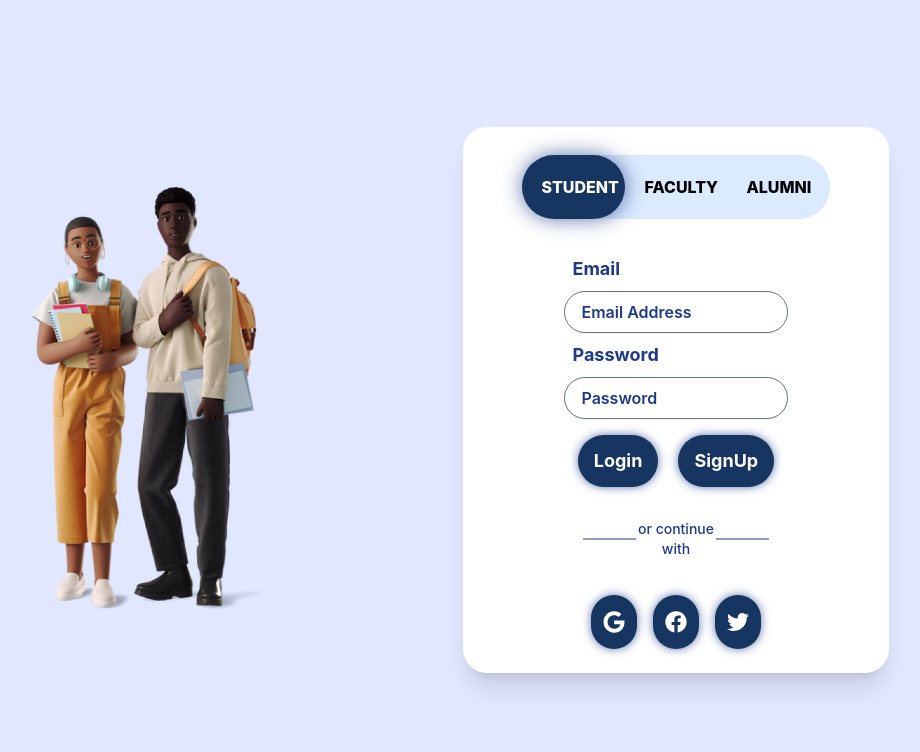
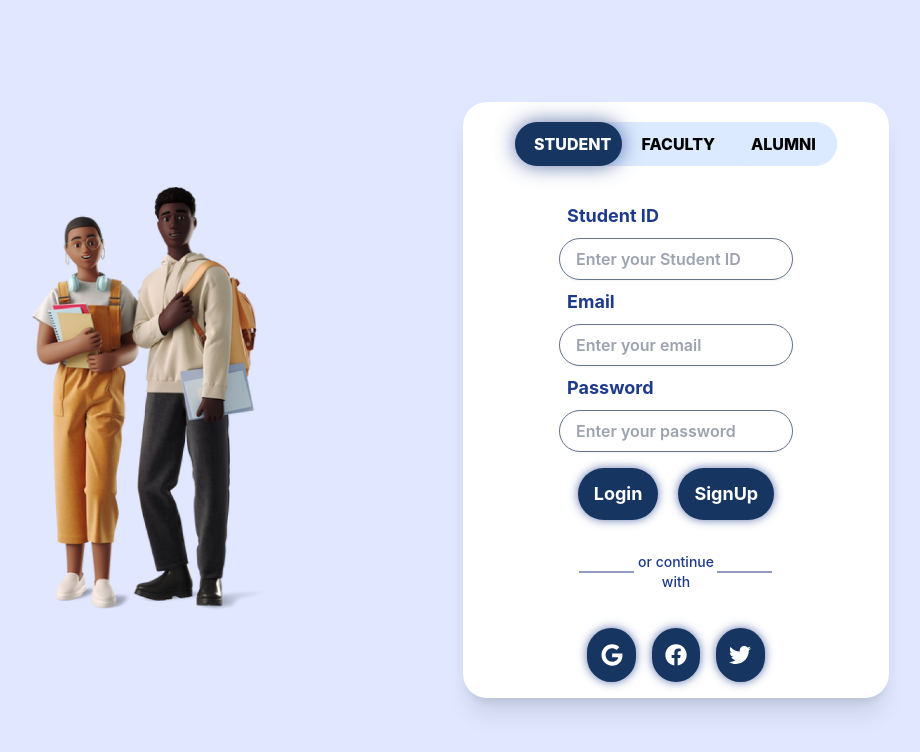
Before and after one commit to sinhasatyam045/Alum_Fullstack, a React (Vite) app: page /login in a window 1280 px wide. Shown: the top 752 px of the page, without its empty margins (236-1156 px from the left). Built offline with nearby package versions, Linux system fonts and the light colour scheme.

Commit message:
Login Page Console Logs

```diff
--- a/src/components/login/TripleLogin.jsx
+++ b/src/components/login/TripleLogin.jsx
@@ -1,7 +1,7 @@
-import React from 'react'
-import { useState } from 'react'
-import { FaFacebook, FaGoogle, FaTwitter } from 'react-icons/fa'
-import { useNavigate } from 'react-router-dom'
+import React from "react";
+import { useState } from "react";
+import { FaFacebook, FaGoogle, FaTwitter } from "react-icons/fa";
+import { useNavigate } from "react-router-dom";
 // Important info for Backend Devs :
 
 // The handling between Faculty, Student or Alumni Login is decided by the variable activeUser
@@ -11,40 +11,63 @@ import { useNavigate } from 'react-router-dom'
 // activeUser = 3 : Alumni Login
 
 const TripleLogin = () => {
-    const [activeUser, setactiveUser] = useState(1) //default set to Student
-    const [imageOpacity, setImageOpacity] = useState(100)
+  const [activeUser, setactiveUser] = useState(1); //default set to Student
+  const [imageOpacity, setImageOpacity] = useState(100);
+  const [user, setUser] = useState({
+    type: "Student",
+    userID: "",
+    email: "",
+    password: "",
+  });
   const navigate = useNavigate();
 
+  const handleButtonClick = (buttonNumber) => {
+    const type =
+      buttonNumber === 1
+        ? "Student"
+        : buttonNumber === 2
+        ? "Faculty"
+        : "Alumni";
+    setUser({ type: type });
+    setactiveUser(buttonNumber);
+    setImageOpacity(0);
+    setTimeout(() => setImageOpacity(1), 100);
+  };
 
-    const handleButtonClick = (buttonNumber) => {
-        setactiveUser(buttonNumber)
-        setImageOpacity(0)
-        setTimeout(() => setImageOpacity(1), 100)
+  function handleChange(e) {
+    // console.log(e);
+    const { id, value } = e.target;
+    // console.log(id, " ", value);
+    setUser({
+      ...user,
+      [id]: value,
+    });
   }
 
   const handleLoginClick = () => {
-        navigate('/dashboard');
-    }
+    console.log(user);
+    navigate("/dashboard");
+  };
   const handleSignupClick = () => {
-        navigate('/signup');
-    }
+    navigate("/signup");
+  };
 
   return (
     <>
-            <div className="w-full h-full flex justify-center items-center">
-                <div className="flex  items-center justify-center w-full h-screen bg-indigo-100">
+      <div className="w-full flex justify-center items-center h-dvh bg-indigo-100">
+        <div className="flex  items-center justify-center w-full ">
           <div className="flex items-center align-center p-10 m-10">
             {activeUser === 1 && (
               <img
                 src="/Images/LoginImages/StudentImage.png"
                 alt="Alumni Image"
                 style={{
-                                    maxWidth: '100%',
-                                    maxHeight: '100%',
+                  maxWidth: "100%",
+                  maxHeight: "100%",
                   opacity: imageOpacity,
-                                    transition: 'opacity 0.2s ease-in-out',
+                  transition: "opacity 0.2s ease-in-out",
                 }}
-                                className='w-96'
+                className="w-24 md:w-48 lg:w-96"
               />
             )}
             {activeUser === 2 && (
@@ -52,12 +75,12 @@ const TripleLogin = () => {
                 src="/Images/LoginImages/FacultyImage.png"
                 alt="Alumni Image"
                 style={{
-                                    maxWidth: '100%',
-                                    maxHeight: '100%',
+                  maxWidth: "100%",
+                  maxHeight: "100%",
                   opacity: imageOpacity,
-                                    transition: 'opacity 0.2s ease-in-out',
+                  transition: "opacity 0.2s ease-in-out",
                 }}
-                                className='w-96'
+                className="w-24 md:w-48 lg:w-96"
               />
             )}
             {activeUser === 3 && (
@@ -65,47 +88,41 @@ const TripleLogin = () => {
                 src="/Images/LoginImages/AlumniImage.png"
                 alt="Alumni Image"
                 style={{
-                                    maxWidth: '100%',
-                                    maxHeight: '100%',
+                  maxWidth: "100%",
+                  maxHeight: "100%",
                   opacity: imageOpacity,
-                                    transition: 'opacity 0.2s ease-in-out',
+                  transition: "opacity 0.2s ease-in-out",
                 }}
-                                className='w-96'
+                className="w-24 md:w-32 lg:w-56 xl:w-96"
               />
             )}
           </div>
 
-                    <div className="bg-white w-1/3 shadow-xl rounded-3xl p-7 m-10 flex flex-col items-center">
-
+          <div className="bg-white w-1/3 shadow-xl rounded-3xl p-2 md:p-4 lg:p-5 m-10 flex flex-col items-center">
             {/* sliding Button */}
             <div className="bg-blue-100 rounded-full w-5/6 flex justify-center relative">
               {/* Sliding Button */}
               <button
                 className="absolute left-0 top-0 w-1/3"
                 style={{
-                                    borderRadius: '999px',
+                  borderRadius: "999px",
 
-                                    padding: 20,
+                  //   padding: 20,
                   marginLeft:
-                                        activeUser === 1
-                                            ? '0'
-                                            : activeUser === 2
-                                                ? '33%'
-                                                : '67%',
-                                    transition: 'all 0.3s ease-in-out',
-                                    boxShadow: '0 0 20px rgba(30, 58, 138, 0.7)',
-                                    ':hover': {
-                                        backgroundColor: '#1e3a8a',
+                    activeUser === 1 ? "0" : activeUser === 2 ? "33%" : "67%",
+                  transition: "all 0.3s ease-in-out",
+                  boxShadow: "0 0 20px rgba(30, 58, 138, 0.7)",
+                  ":hover": {
+                    backgroundColor: "#1e3a8a",
                   },
-
                 }}
               >
                 <p className="font-extrabold">
                   {activeUser === 1
-                                        ? 'STUDENT'
+                    ? "STUDENT"
                     : activeUser === 2
-                                            ? 'FACULTY'
-                                            : 'ALUMNI'}
+                    ? "FACULTY"
+                    : "ALUMNI"}
                 </p>
               </button>
 
@@ -113,18 +130,15 @@ const TripleLogin = () => {
               <button
                 onClick={() => handleButtonClick(1)}
                 style={{
-                                    backgroundColor: '#dbeafe',
-                                    border: 'none',
-                                    borderRadius: '999px',
-                                    cursor: 'pointer',
-                                    padding: 20,
-                                    transition: 'all 0.2s ease-in-out',
-                                    color:
-                                        activeUser !== 1
-                                            ? 'black'
-                                            : 'rgba(0, 0, 0, 0)',
-                                    ':hover': {
-                                        backgroundColor: '#a0b9d9',
+                  backgroundColor: "#dbeafe",
+                  border: "none",
+                  borderRadius: "999px",
+                  cursor: "pointer",
+                  //   padding: 20,
+                  transition: "all 0.2s ease-in-out",
+                  color: activeUser !== 1 ? "black" : "rgba(0, 0, 0, 0)",
+                  ":hover": {
+                    backgroundColor: "#a0b9d9",
                   },
                 }}
                 className="w-1/3 font-extrabold"
@@ -136,18 +150,15 @@ const TripleLogin = () => {
               <button
                 onClick={() => handleButtonClick(2)}
                 style={{
-                                    backgroundColor: '#dbeafe',
-                                    border: 'none',
-                                    borderRadius: '999px',
-                                    cursor: 'pointer',
-                                    padding: 20,
-                                    transition: 'all 0.2s ease-in-out',
-                                    color:
-                                        activeUser !== 2
-                                            ? 'black'
-                                            : 'rgba(0, 0, 0, 0)',
-                                    ':hover': {
-                                        backgroundColor: '#a0b9d9',
+                  backgroundColor: "#dbeafe",
+                  border: "none",
+                  borderRadius: "999px",
+                  cursor: "pointer",
+                  //   padding: 20,
+                  transition: "all 0.2s ease-in-out",
+                  color: activeUser !== 2 ? "black" : "rgba(0, 0, 0, 0)",
+                  ":hover": {
+                    backgroundColor: "#a0b9d9",
                   },
                 }}
                 className="w-1/3 font-extrabold"
@@ -159,18 +170,15 @@ const TripleLogin = () => {
               <button
                 onClick={() => handleButtonClick(3)}
                 style={{
-                                    backgroundColor: '#dbeafe',
-                                    border: 'none',
-                                    borderRadius: '999px',
-                                    cursor: 'pointer',
-                                    padding: 13,
-                                    transition: 'all 0.2s ease-in-out',
-                                    color:
-                                        activeUser !== 3
-                                            ? 'black'
-                                            : 'rgba(0, 0, 0, 0)',
-                                    ':hover': {
-                                        backgroundColor: '#a0b9d9',
+                  backgroundColor: "#dbeafe",
+                  border: "none",
+                  borderRadius: "999px",
+                  cursor: "pointer",
+                  //   padding: 13,
+                  transition: "all 0.2s ease-in-out",
+                  color: activeUser !== 3 ? "black" : "rgba(0, 0, 0, 0)",
+                  ":hover": {
+                    backgroundColor: "#a0b9d9",
                   },
                 }}
                 className="w-1/3 font-extrabold"
@@ -181,27 +189,54 @@ const TripleLogin = () => {
 
             {/* Input Fields */}
             <div className="w-4/6 mt-4 flex flex-col p-3 text-blue-900 -m-3">
+              <p className="font-bold text-lg p-2">
+                {activeUser === 1
+                  ? "Student"
+                  : activeUser === 2
+                  ? "Faculty"
+                  : "Alumni"}{" "}
+                ID
+              </p>
+              <input
+                type="number"
+                id="userID"
+                name="userID"
+                value={user.userID}
+                onChange={(e) => handleChange(e)}
+                placeholder={`Enter your ${
+                  activeUser === 1
+                    ? "Student"
+                    : activeUser === 2
+                    ? "Faculty"
+                    : "Alumni"
+                } ID`}
+                className="px-4 py-2 border border-slate-500 text-blue-900 font-semibold shadow-sm rounded-full "
+              />
               <p className="font-bold text-lg p-2">Email</p>
               <input
-                                type="text"
-                                id="username"
-                                name="username"
-                                value="Email Address"
+                type="email"
+                id="email"
+                name="email"
+                value={user.email}
+                onChange={(e) => handleChange(e)}
                 className="px-4 py-2 border border-slate-500 text-blue-900 font-semibold shadow-sm rounded-full "
+                placeholder="Enter your email"
               />
               <p className="font-bold text-lg p-2">Password</p>
               <input
-                                type="text"
+                type="password"
                 id="password"
                 name="password"
-                                value="Password"
+                value={user.password}
+                onChange={(e) => handleChange(e)}
                 className="px-4 py-2 border border-slate-500 text-blue-900 font-semibold shadow-sm rounded-full "
+                placeholder="Enter your password"
               />
 
-                            <div className='flex gap-5 mx-auto '>
+              <div className="flex gap-5 mx-auto ">
                 <button
                   style={{
-                                    boxShadow: '0 0 10px rgba(30, 58, 138, 0.7)',
+                    boxShadow: "0 0 10px rgba(30, 58, 138, 0.7)",
                   }}
                   className=" text-lg font-bold  text-white py-3 px-4 mb-8 rounded-full mx-auto my-4 hover:bg-blue-800 transition-all duration-200 ease-in-out"
                   onClick={handleLoginClick}
@@ -210,16 +245,14 @@ const TripleLogin = () => {
                 </button>
                 <button
                   style={{
-                                    boxShadow: '0 0 10px rgba(30, 58, 138, 0.7)',
+                    boxShadow: "0 0 10px rgba(30, 58, 138, 0.7)",
                   }}
                   className=" text-lg font-bold text-white py-3 px-4 mb-8 rounded-full mx-auto my-4 hover:bg-blue-800 transition-all duration-200 ease-in-out"
                   onClick={handleSignupClick}
                 >
                   SignUp
                 </button>
-
               </div>
-
             </div>
 
             {/* Continue Divider */}
@@ -235,7 +268,7 @@ const TripleLogin = () => {
             <div className="flex w-1/2 mt-5 -mb-5 ">
               <button
                 style={{
-                                    boxShadow: '0 0 10px rgba(30, 58, 138, 0.7)',
+                  boxShadow: "0 0 10px rgba(30, 58, 138, 0.7)",
                 }}
                 className=" text-lg font-bold w-1/4 text-white p-2 rounded-full mx-auto my-4 hover:bg-blue-800 transition-all duration-200 ease-in-out"
               >
@@ -243,7 +276,7 @@ const TripleLogin = () => {
               </button>
               <button
                 style={{
-                                    boxShadow: '0 0 10px rgba(30, 58, 138, 0.7)',
+                  boxShadow: "0 0 10px rgba(30, 58, 138, 0.7)",
                 }}
                 className=" text-lg font-bold w-1/4 text-white p-2 rounded-full mx-auto my-4 hover:bg-blue-800 transition-all duration-200 ease-in-out"
               >
@@ -251,7 +284,7 @@ const TripleLogin = () => {
               </button>
               <button
                 style={{
-                                    boxShadow: '0 0 10px rgba(30, 58, 138, 0.7)',
+                  boxShadow: "0 0 10px rgba(30, 58, 138, 0.7)",
                 }}
                 className=" text-lg font-bold w-1/4 text-white p-2 rounded-full mx-auto my-4 hover:bg-blue-800 transition-all duration-200 ease-in-out"
               >
@@ -262,8 +295,7 @@ const TripleLogin = () => {
         </div>
       </div>
     </>
+  );
+};
 
-    )
-}
-
-export default TripleLogin
+export default TripleLogin;
```
Lines whose indentation alone changed are shown as unchanged.
